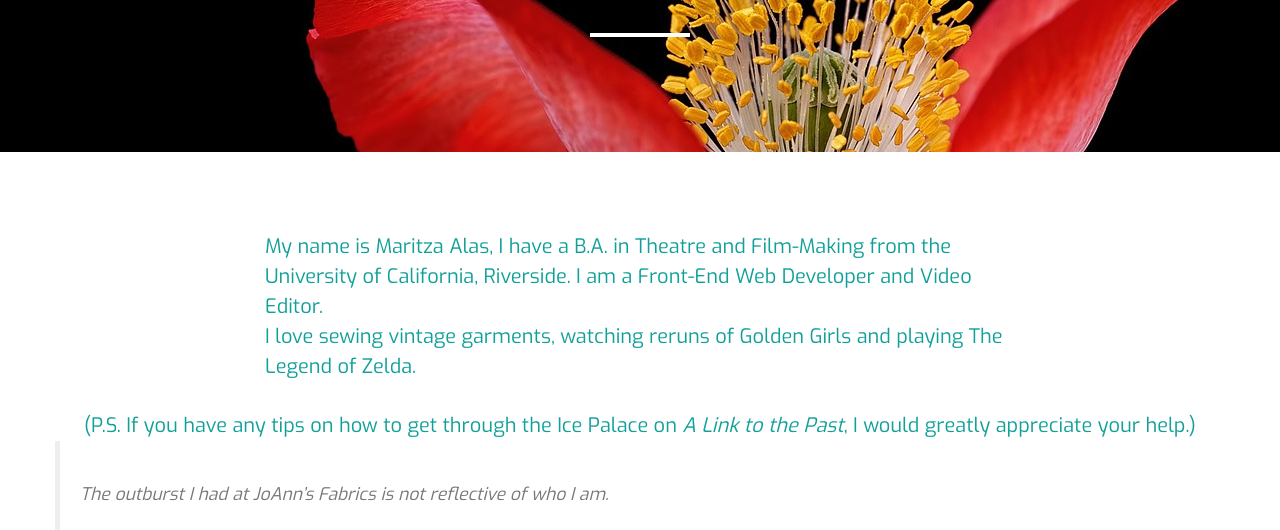
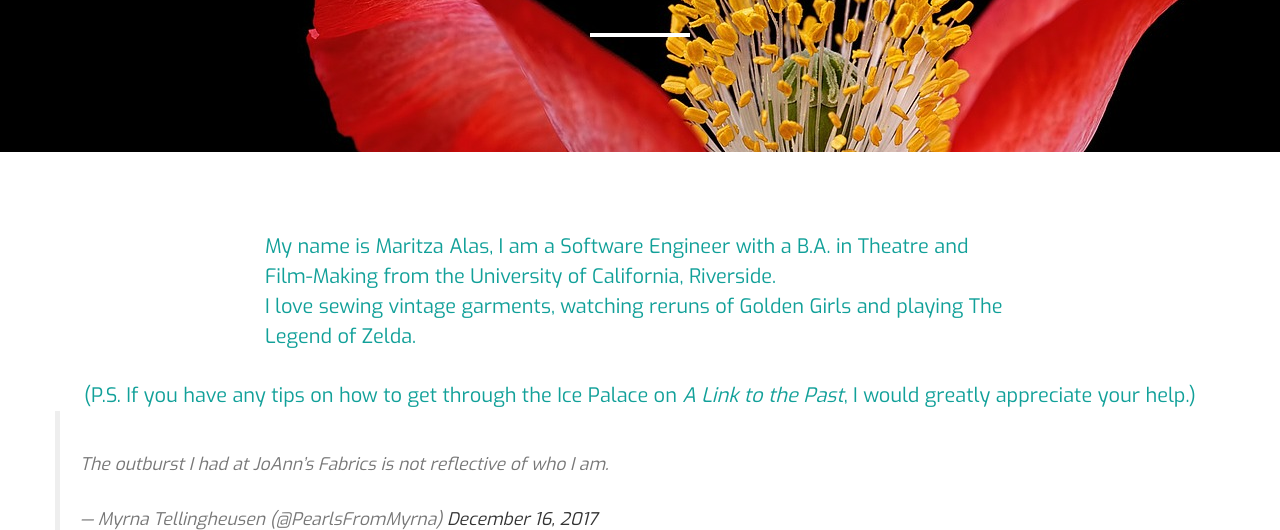
Before and after one commit to alasmaritza/portfolio-site, a website: page about.html in a window 1280 px wide. Shown: the part 270-800 px from the top of the page. Drawn offline with nearby package versions, Linux system fonts and the light colour scheme.

```diff
--- a/about.html
+++ b/about.html
@@ -91,8 +91,7 @@
     <div class="container">
         <div class="row">
             <div class="col-lg-8 col-lg-offset-2 col-md-10 col-md-offset-1">
-                <p>My name is Maritza Alas, I have a B.A. in Theatre and Film-Making from the University of California, Riverside.
-                    I am a Front-End Web Developer and Video Editor.<br>I love sewing vintage garments, watching reruns of
+                <p>My name is Maritza Alas, I am a Software Engineer with a B.A. in Theatre and Film-Making from the University of California, Riverside.<br>I love sewing vintage garments, watching reruns of
                     Golden Girls and playing The Legend of Zelda.
             </div>
         </div>
```
